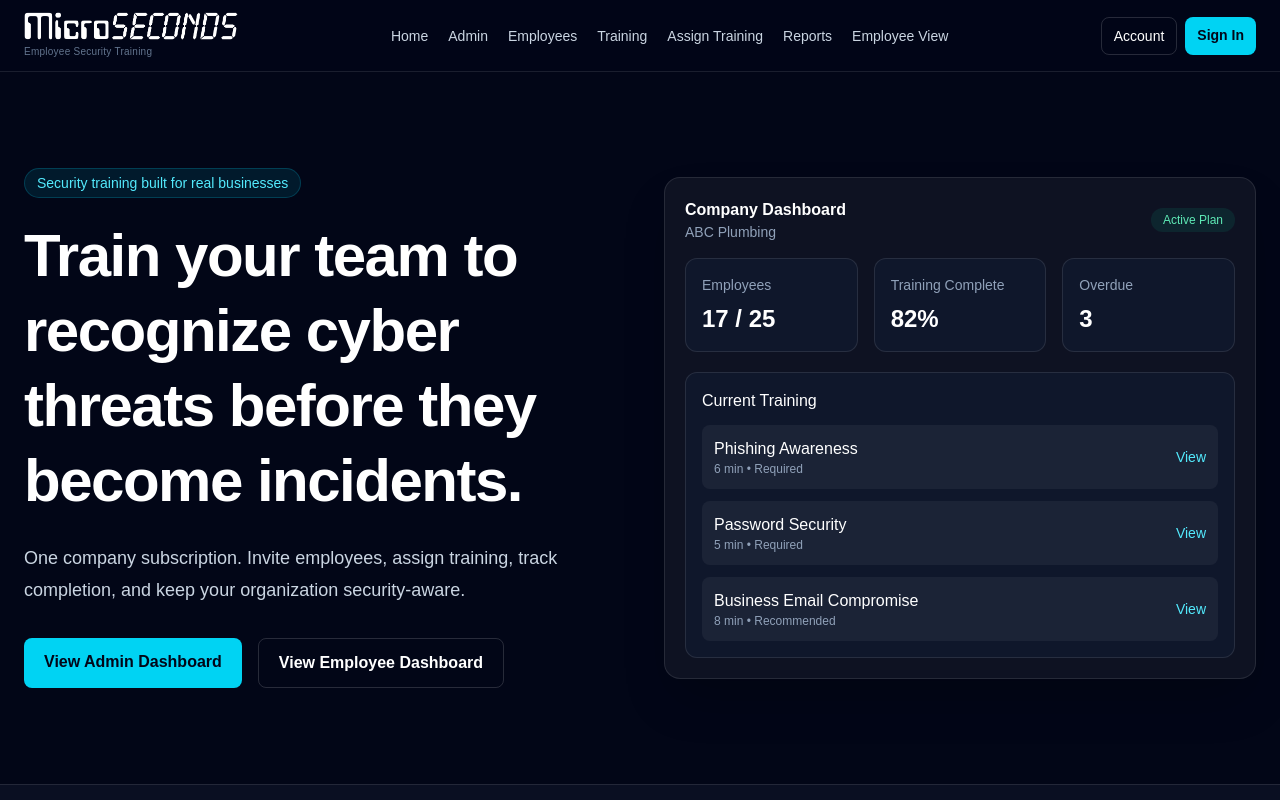
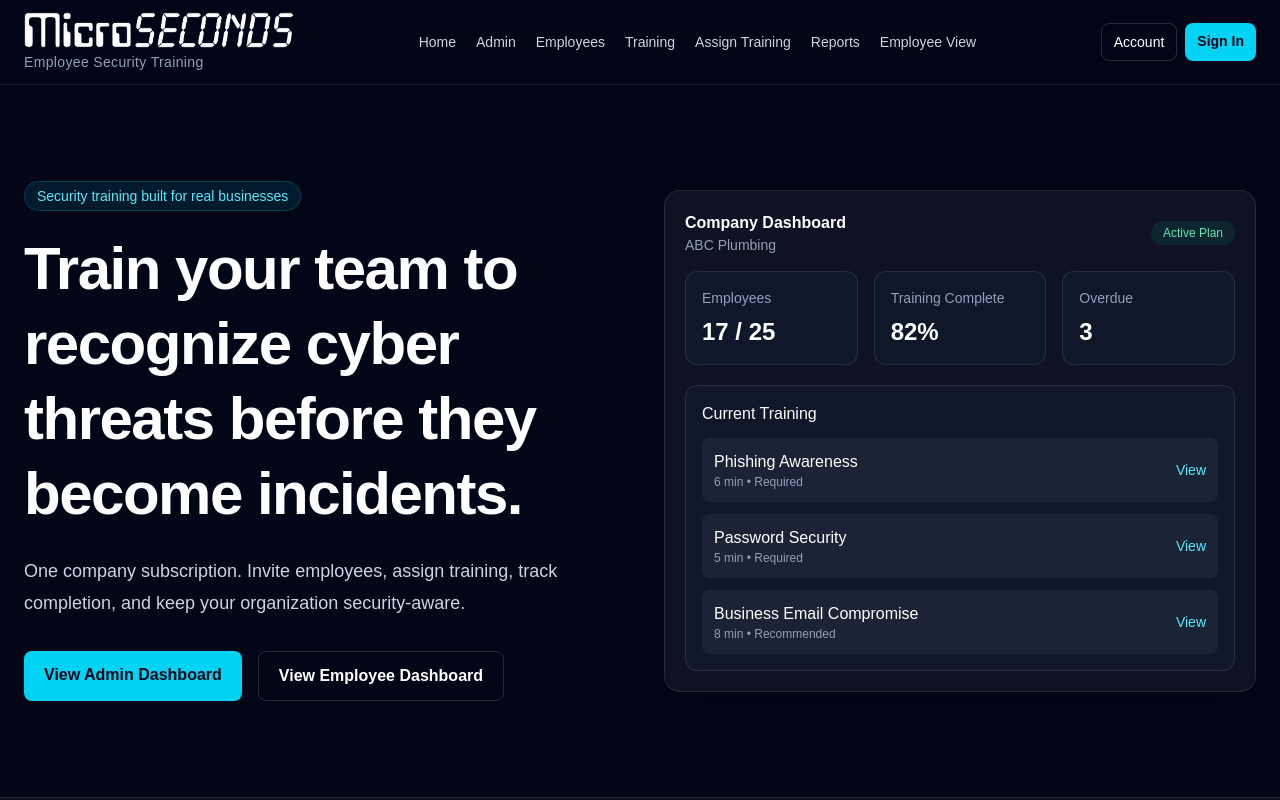
Before and after one commit to microsecs/cyber-training-platform, a Next.js app: page / in a window 1280 px wide. Shown: the top 800 px of the page. Built offline with nearby package versions, Linux system fonts and the light colour scheme; no server answers.

Commit message:
Larger logo

```diff
--- a/src/components/SiteNav.tsx
+++ b/src/components/SiteNav.tsx
@@ -55,9 +55,9 @@ export default function SiteNav() {
             width={835}
             height={109}
             priority
-            className="h-5 w-auto max-w-[155px] object-contain sm:h-6 sm:max-w-[190px] lg:h-7 lg:max-w-[215px]"
+            className="h-7 w-auto max-w-[190px] object-contain sm:h-8 sm:max-w-[235px] lg:h-9 lg:max-w-[270px]"
           />
-          <div className="mt-1 hidden text-[10px] tracking-wide text-slate-500 sm:block">
+          <div className="mt-1 hidden text-xs font-medium tracking-wide text-slate-400 sm:block lg:text-sm">
             Employee Security Training
           </div>
         </Link>
```
